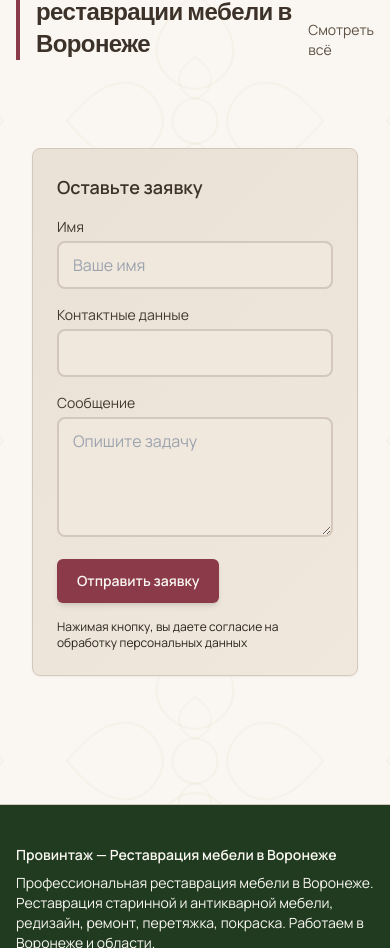
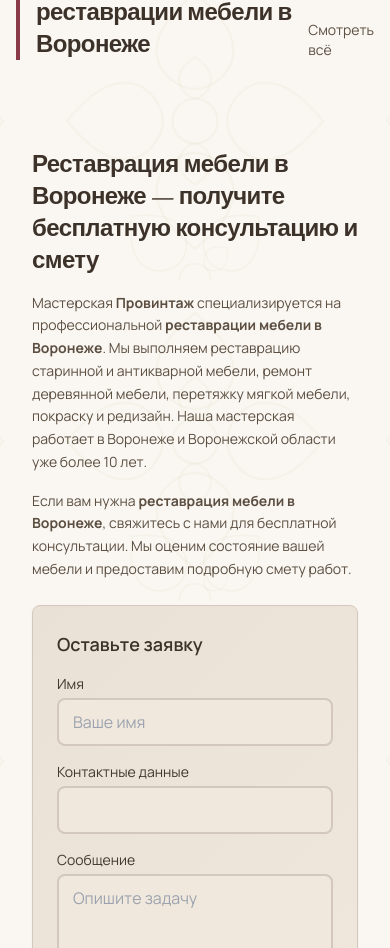
Before and after one commit to reusable34/restavraci-mebel, a Next.js app: page / in a window 390 px wide. Shown: the part 1639-2587 px from the top of the page. Built offline with nearby package versions, Linux system fonts and the light colour scheme.

Commit message:
Restore text before form on homepage, optimize for mobile

```diff
--- a/app/page.tsx
+++ b/app/page.tsx
@@ -104,21 +104,21 @@ export default function HomePage() {
       <section className="section" style={{ paddingTop: 0 }}>
         <Container>
           <div className="p-4 md:p-8">
-            <h2 className="text-2xl md:text-3xl lg:text-5xl font-bold tracking-tight mb-4 md:mb-6 hidden md:block" style={{ color: 'var(--heading)' }}>
+            <h2 className="text-2xl md:text-3xl lg:text-5xl font-bold tracking-tight mb-4 md:mb-6" style={{ color: 'var(--heading)' }}>
               Реставрация мебели в Воронеже — получите бесплатную консультацию и смету
             </h2>
-            <div className="mb-6 md:mb-8 prose prose-lg max-w-none hidden md:block" style={{ color: 'color-mix(in oklab, var(--text) 90%, black 10%)' }}>
-              <p className="text-base md:text-lg leading-relaxed mb-4">
+            <div className="mb-6 md:mb-8 prose prose-lg max-w-none" style={{ color: 'color-mix(in oklab, var(--text) 90%, black 10%)' }}>
+              <p className="text-sm md:text-base lg:text-lg leading-relaxed mb-4">
                 Мастерская <strong>Провинтаж</strong> специализируется на профессиональной <strong>реставрации мебели в Воронеже</strong>.
                 Мы выполняем реставрацию старинной и антикварной мебели, ремонт деревянной мебели, перетяжку мягкой мебели,
                 покраску и редизайн. Наша мастерская работает в Воронеже и Воронежской области уже более 10 лет.
               </p>
-              <p className="text-base md:text-lg leading-relaxed mb-4">
+              <p className="text-sm md:text-base lg:text-lg leading-relaxed mb-4 hidden md:block">
                 Мы реставрируем стулья, кресла, столы, шкафы, комоды, буфеты и другую мебель.
                 Каждая работа выполняется вручную с использованием качественных материалов и проверенных технологий.
                 Мы сохраняем историческую ценность антикварной мебели и придаем новую жизнь винтажным предметам интерьера.
               </p>
-              <p className="text-base md:text-lg leading-relaxed">
+              <p className="text-sm md:text-base lg:text-lg leading-relaxed">
                 Если вам нужна <strong>реставрация мебели в Воронеже</strong>, свяжитесь с нами для бесплатной консультации.
                 Мы оценим состояние вашей мебели и предоставим подробную смету работ.
               </p>
```
